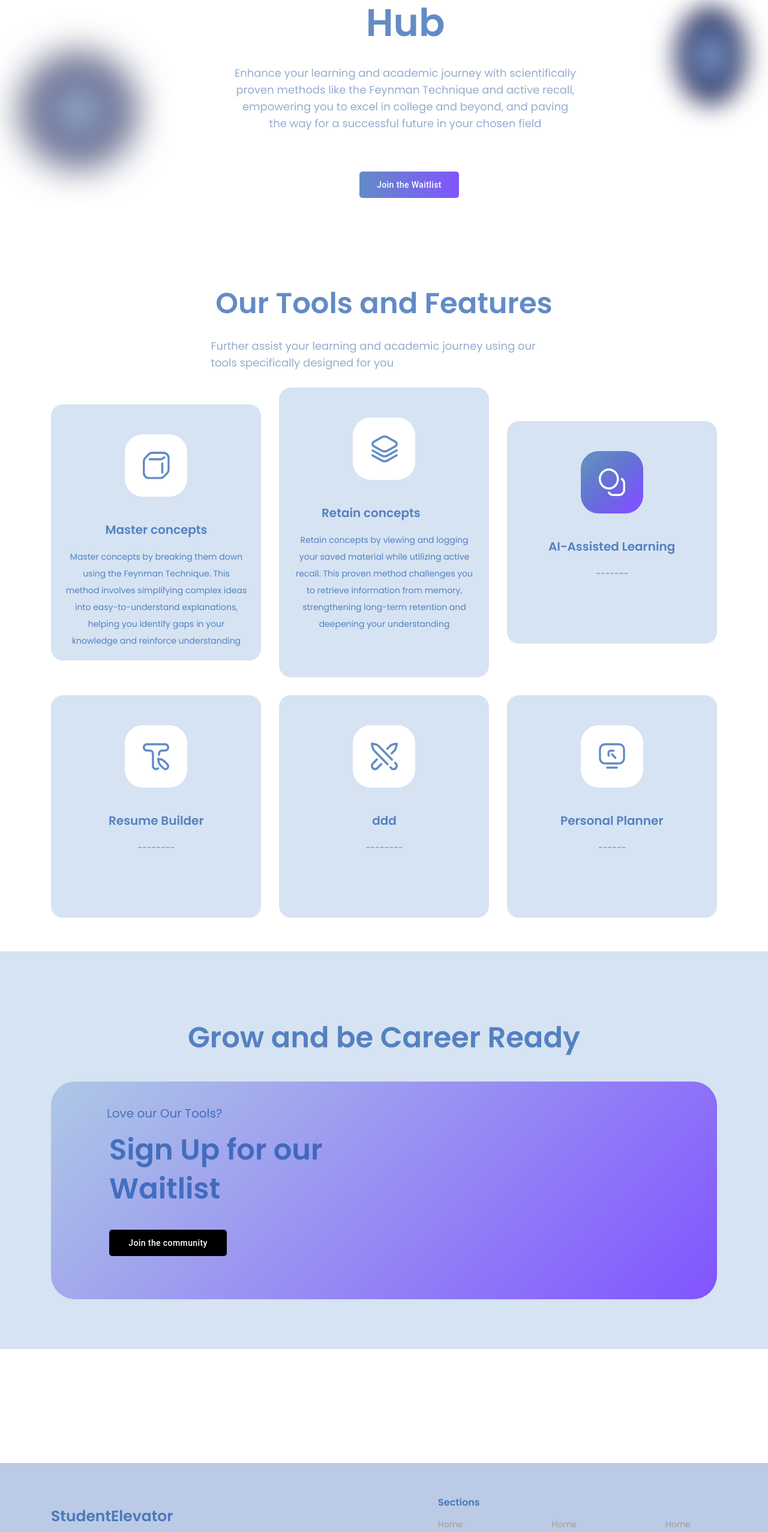
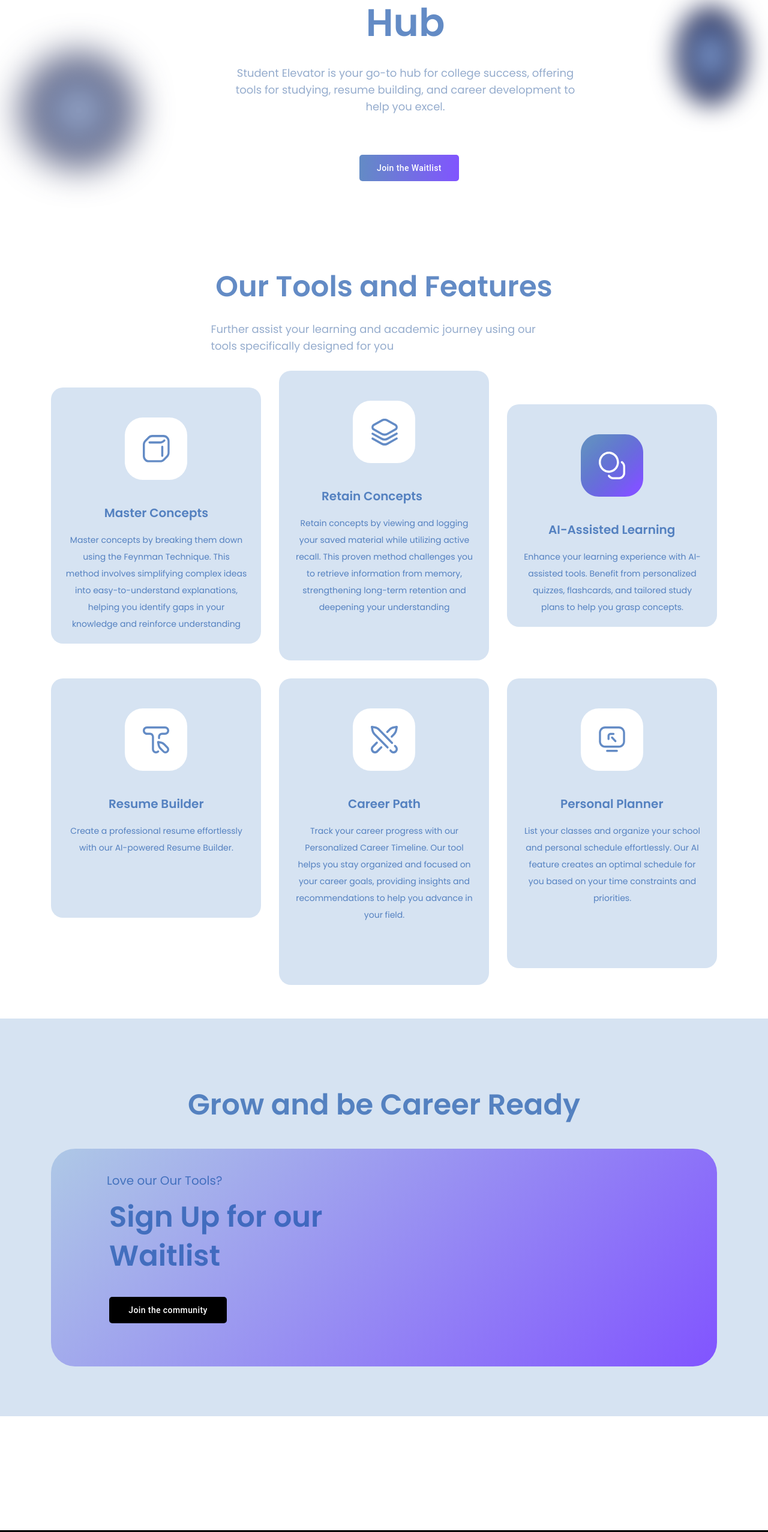
Before and after one commit to aarondon1/StudentElevator, a Next.js app: page / in a window 1280 px wide. Shown: the part 243-2797 px from the top of the page at 60% size. Built offline with nearby package versions, Linux system fonts and the light colour scheme.

Commit message:
changes to landing page

```diff
--- a/components/LandingPage/Footer.js
+++ b/components/LandingPage/Footer.js
@@ -3,56 +3,8 @@ import PropTypes from "prop-types";
 const Footer = ({ className = "" }) => {
   return (
 
-      <div
-        className={`self-stretch bg-lightsteelblue-300 flex flex-col items-start justify-start pt-[50px] px-0 pb-0 box-border relative gap-[31px] max-w-full text-left text-6xl text-darkslateblue font-poppins mq800:gap-[15px] mq450:pt-8 mq450:box-border ${className}`}
-      >
-        <div className="w-full h-[268px] absolute !m-[0] top-[0px] right-[0px] left-[0px] bg-lightsteelblue-100" />
-        <div className="w-full h-[268px] absolute !m-[0] top-[0px] right-[0px] left-[0px] bg-lightsteelblue-300 z-[1]" />
-        <div className="self-stretch flex flex-row items-start justify-center py-0 px-5 box-border max-w-full">
-          <div className="w-[1110px] flex flex-row items-start justify-between max-w-full gap-5 mq1150:flex-wrap">
-            <div className="w-[303px] flex flex-col items-start justify-start pt-[3px] px-0 pb-0 box-border">
-              <div className="self-stretch flex flex-col items-start justify-start">
-                <div className="w-[260px] flex flex-row items-start justify-start z-[2]">
-                  <h2 className="m-0 flex-1 relative text-inherit leading-[72px] font-semibold font-[inherit] mq450:text-xl mq450:leading-[64px]">
-                    StudentElevator
-                  </h2>
-                </div>
-                <div className="self-stretch relative text-sm leading-[28px] text-darkgray z-[2]">
-                  (Our motto)
-                </div>
-              </div>
-            </div>
-            <div className="flex flex-row items-start justify-start gap-[104px] max-w-full text-sm text-darkgray mq800:gap-[52px] mq800:flex-wrap">
-              <div className="flex flex-col items-start justify-start gap-px text-center text-base text-darkslateblue">
-                <div className="relative leading-[32px] font-semibold inline-block min-w-[70px] z-[2]">
-                  Sections
-                </div>
-                <div className="relative text-sm leading-[38px] text-darkgray text-left z-[2]">
-                  <p className="m-0">Home</p>
-                  <p className="m-0">Section One</p>
-                  <p className="m-0">Section Two</p>
-                  <p className="m-0">Section Tree</p>
-                </div>
-              </div>
-              <div className="flex flex-col items-start justify-start pt-[33px] px-0 pb-0">
-                <div className="relative leading-[38px] z-[2]">
-                  <p className="m-0">Home</p>
-                  <p className="m-0">Section One</p>
-                  <p className="m-0">Section Two</p>
-                  <p className="m-0">Section Tree</p>
-                </div>
-              </div>
-              <div className="flex flex-col items-start justify-start pt-[33px] px-0 pb-0">
-                <div className="relative leading-[38px] z-[2]">
-                  <p className="m-0">Home</p>
-                  <p className="m-0">Section One</p>
-                  <p className="m-0">Section Two</p>
-                  <p className="m-0">Section Tree</p>
-                </div>
-              </div>
-            </div>
-          </div>
-        </div>
+
+
         <footer className="self-stretch flex flex-row items-start justify-start py-8 px-[145px] box-border relative gap-[39.9px] max-w-full text-left text-sm text-darkgray font-poppins mq800:gap-5 mq800:pl-9 mq800:pr-9 mq800:box-border mq1350:flex-wrap mq1350:justify-center mq1350:pl-[72px] mq1350:pr-[72px] mq1350:box-border">
           <div className="h-full w-full absolute !m-[0] top-[0px] right-[0px] bottom-[0px] left-[0px] bg-black" />
           <div className="w-[1006.1px] flex flex-col items-start justify-start py-0 pl-0 pr-5 box-border max-w-full">
@@ -61,7 +13,7 @@ const Footer = ({ className = "" }) => {
             </div>
           </div>
         </footer>
-      </div>
+
   );
 };
 
--- a/components/LandingPage/HeroSection.js
+++ b/components/LandingPage/HeroSection.js
@@ -17,10 +17,7 @@ const HeroSection = ({ className = "" }) => {
             </h1>
             <div className="w-[855px] flex flex-row items-start justify-center py-0 px-5 box-border max-w-full text-lg text-lightsteelblue-200">
               <div className="w-[577px] relative leading-[28px] inline-block shrink-0 max-w-full">
-              Enhance your learning and academic journey with scientifically proven methods like
-              the Feynman Technique and active recall,
-              empowering you to excel in college and beyond,
-              and paving the way for a successful future in your chosen field
+Student Elevator is your go-to hub for college success, offering tools for studying, resume building, and career development to help you excel.
               </div>
             </div>
           </div>
--- a/components/LandingPage/feature-section.js
+++ b/components/LandingPage/feature-section.js
@@ -36,7 +36,7 @@ const FeatureSection = ({ className = "" }) => {
               <div className="self-stretch flex flex-col items-start justify-start gap-[15px]">
                 <div className="self-stretch flex flex-row items-start justify-center py-0 px-5">
                   <h3 className="m-0 relative text-inherit leading-[32px] font-semibold font-[inherit] inline-block min-w-[41px] z-[1] mq450:text-base mq450:leading-[26px]">
-                    Master concepts
+                    Master Concepts
                   </h3>
                 </div>
                 <div className="self-stretch relative text-sm leading-[28px] z-[1]">
@@ -62,7 +62,7 @@ const FeatureSection = ({ className = "" }) => {
               <div className="self-stretch flex flex-col items-start justify-start gap-[15px]">
                 <div className="self-stretch flex flex-row items-start justify-start py-0 pl-[47px] pr-12 mq450:pl-5 mq450:pr-5 mq450:box-border">
                   <h3 className="m-0 relative text-inherit leading-[32px] font-semibold font-[inherit] z-[1] mq450:text-base mq450:leading-[26px]">
-                    Retain concepts
+                    Retain Concepts
                   </h3>
                 </div>
                 <div className="self-stretch relative text-sm leading-[28px] z-[1]">
@@ -84,13 +84,16 @@ const FeatureSection = ({ className = "" }) => {
                 </div>
               </div>
               <div className="self-stretch flex flex-col items-start justify-start gap-[15px]">
-                <div className="self-stretch flex flex-row items-start justify-start py-0 pl-[45px] pr-[46px] mq450:pl-5 mq450:pr-5 mq450:box-border">
-                  <h3 className="m-0 relative text-inherit leading-[32px] font-semibold font-[inherit] z-[1] mq450:text-base mq450:leading-[26px]">{`AI-Assisted Learning `}</h3>
-                </div>
-                <div className="self-stretch h-[83px] relative text-sm leading-[28px] inline-block shrink-0 z-[1]">
-                  -------
-                </div>
-              </div>
+  <div className="self-stretch flex flex-row items-start justify-start py-0 pl-[45px] pr-[46px] mq450:pl-5 mq450:pr-5 mq450:box-border">
+    <h3 className="m-0 relative text-inherit leading-[32px] font-semibold font-[inherit] z-[1] mq450:text-base mq450:leading-[26px]">
+      AI-Assisted Learning
+    </h3>
+  </div>
+  <div className="self-stretch h-[83px] relative text-sm leading-[28px] inline-block shrink-0 z-[1]">
+    Enhance your learning experience with AI-assisted tools. Benefit from personalized quizzes, flashcards, and tailored study plans to help you grasp concepts.
+  </div>
+</div>
+
             </div>
           </div>
         </div>
@@ -117,7 +120,7 @@ const FeatureSection = ({ className = "" }) => {
                 </h3>
               </div>
               <div className="self-stretch relative text-sm leading-[28px] z-[1]">
-                --------
+                Create a professional resume effortlessly with our AI-powered Resume Builder.
               </div>
             </div>
           </div>
@@ -137,11 +140,11 @@ const FeatureSection = ({ className = "" }) => {
             <div className="self-stretch flex flex-col items-start justify-start gap-[15px]">
               <div className="self-stretch flex flex-row items-start justify-center py-0 px-5">
                 <h3 className="m-0 relative text-inherit leading-[32px] font-semibold font-[inherit] inline-block min-w-[41px] z-[1] mq450:text-base mq450:leading-[26px]">
-                  ddd
+                  Career Path
                 </h3>
               </div>
               <div className="self-stretch relative text-sm leading-[28px] z-[1]">
-                --------
+                Track your career progress with our Personalized Career Timeline. Our tool helps you stay organized and focused on your career goals, providing insights and recommendations to help you advance in your field.
               </div>
             </div>
           </div>
@@ -163,7 +166,7 @@ const FeatureSection = ({ className = "" }) => {
                 <h3 className="m-0 relative text-inherit leading-[32px] font-semibold font-[inherit] z-[1] mq450:text-base mq450:leading-[26px]">{`Personal Planner `}</h3>
               </div>
               <div className="self-stretch relative text-sm leading-[28px] z-[1]">
-                ------
+                List your classes and organize your school and personal schedule effortlessly. Our AI feature creates an optimal schedule for you based on your time constraints and priorities.
               </div>
             </div>
           </div>
```
